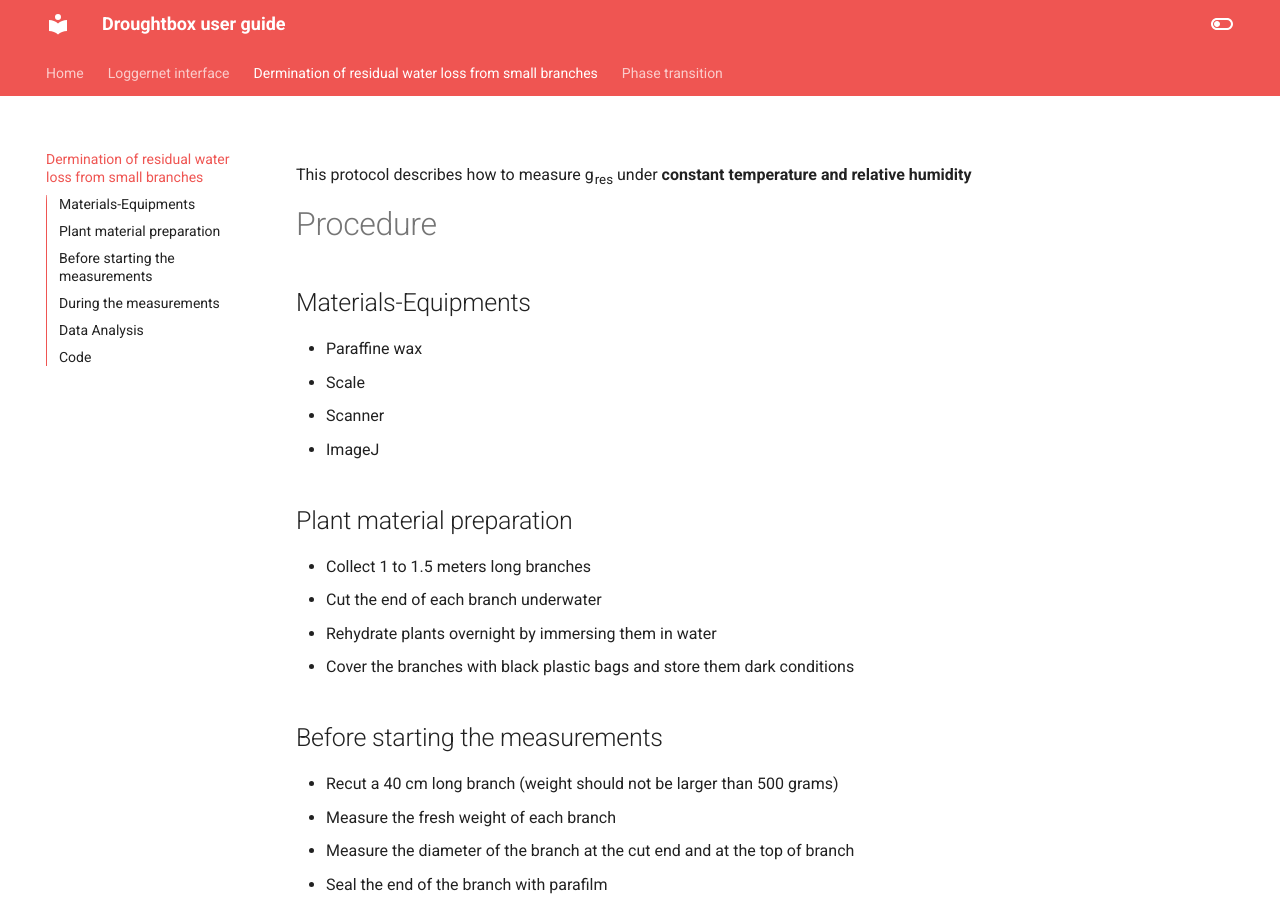
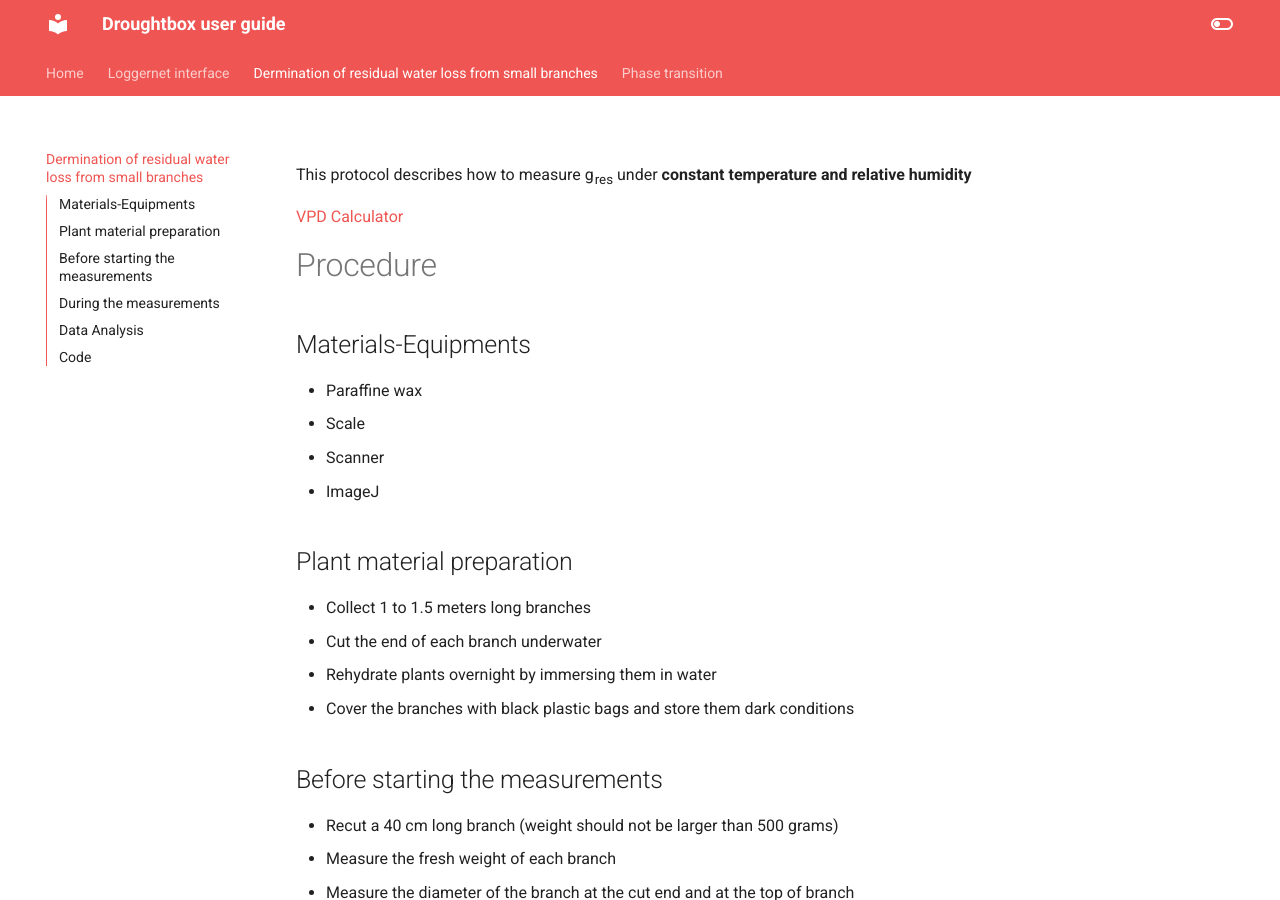
Before and after one commit to ecamo19/droughtbox_documentation, an MkDocs documentation site: the page built from docs/3_test_experiment_1.md, in a window 1280 px wide and 900 px high. Built offline with MkDocs 1.6.1 and Material for MkDocs 9.7.7, drawn with Linux system fonts in a browser that asks for light colours.

Commit message:
Update 3_test_experiment_1.md

```diff
--- a/docs/3_test_experiment_1.md
+++ b/docs/3_test_experiment_1.md
@@ -3,6 +3,8 @@ title: Dermination of residual water loss from small branches
 ---
 
 This protocol describes how to measure g<sub>res</sub> under __constant temperature and relative humidity__
+
+[VPD Calculator](https://cales.arizona.edu/vpdcalc/)
 
 # Procedure
 
```
